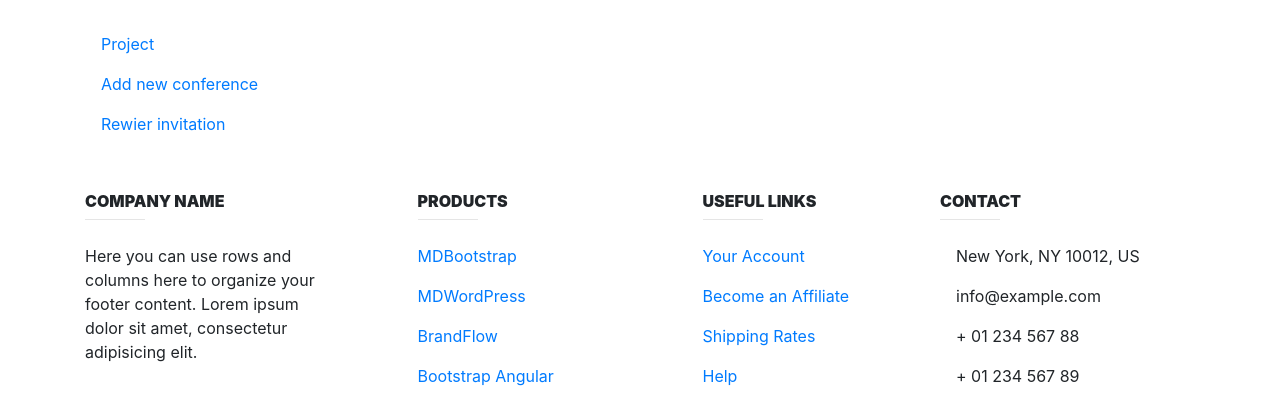
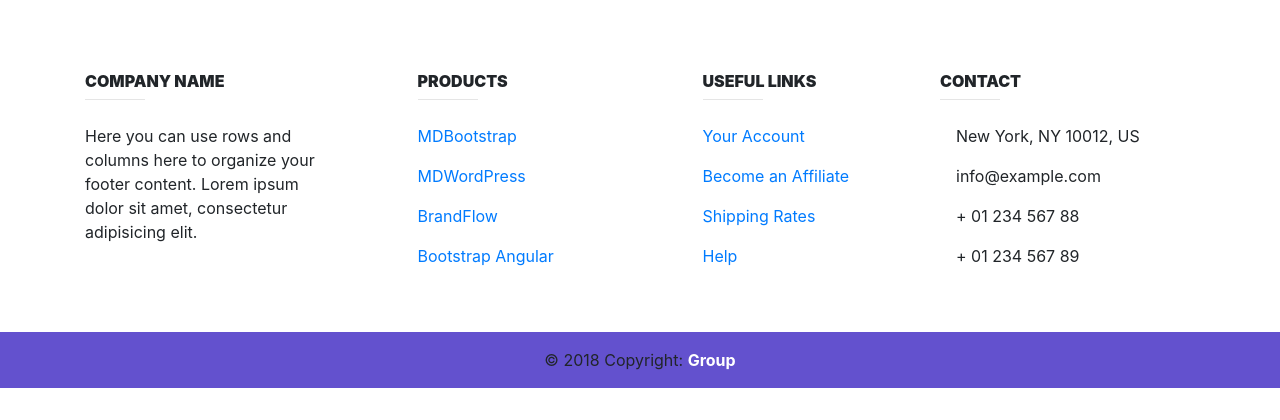
Before and after one commit to Dupro/cnf, a CodeIgniter app: page /conference/index.php/admin/index in a window 1280 px wide. Shown: the part 72-492 px from the top of the page. Run offline with CodeIgniter, Linux system fonts and the light colour scheme; the visitor is signed in with stand-in values (Sample User, id 1); data that the repository does not hold is empty; some libraries are stand-ins or nearby versions.

Commit message:
fixed sidebar admin

```diff
--- a/application/views/main/admin.php
+++ b/application/views/main/admin.php
@@ -2,14 +2,8 @@
 
 
 <div class="row">
-    <div class="col-3">
-        <div class="nav flex-column nav-pills" id="v-pills-tab" role="tablist" aria-orientation="vertical">
-            <a class="nav-link" id="v-pills-home-tab"  href="" role="tab" aria-controls="v-pills-home" >Project</a>
-            <a class="nav-link" id="v-pills-profile-tab"  href="<?php echo site_url("Admin/addnewConference"); ?>" role="tab" aria-controls="v-pills-profile" >Add new conference</a>
-            <a class="nav-link" id="v-pills-messages-tab" href="<?php echo site_url("Admin/reviewerInvitation"); ?>" role="tab" aria-controls="v-pills-messages" aria-selected="false">Rewier invitation</a>
-        </div>
-    </div>
-    <div class="col-9">
+
+    <div class="col-12">
         <div class="card-deck">
 
             <?php
```
Also changed, not shown: application/views/template/header_admin.php (+7 -7 lines).
